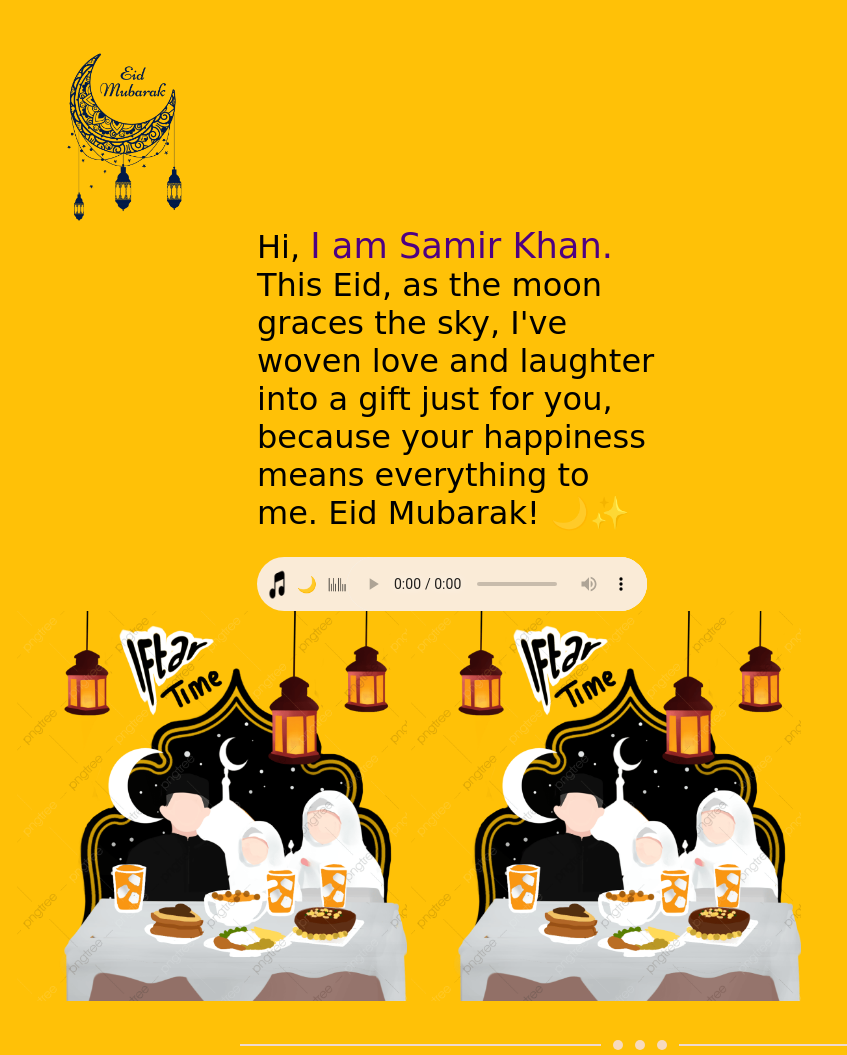
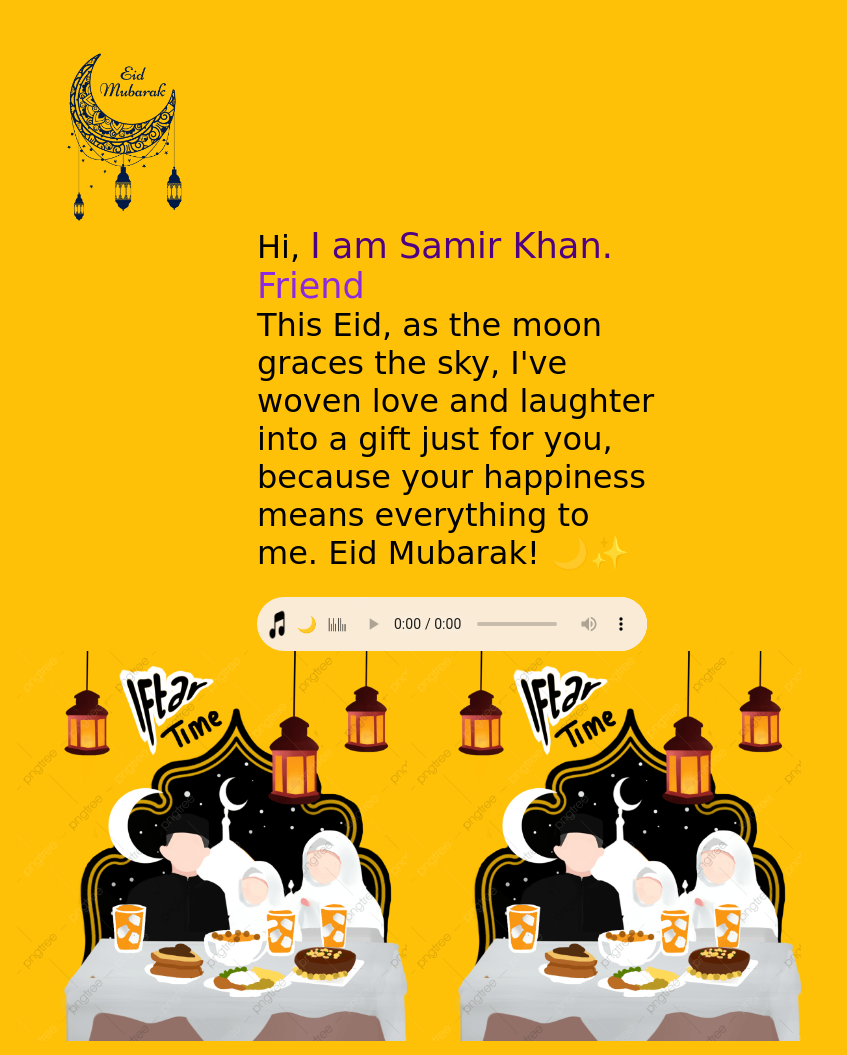
Before and after one commit to CoderSam049/eid-wishes-, a plain HTML site: page index.html in a window 1280 px wide. Shown: the top 1055 px of the page, without its empty margins (0-847 px from the left). Drawn offline with Linux system fonts and the light colour scheme; a web font is replaced by a local one.

Commit message:
feat: implement dynamic greeting functionality and add script file

```diff
--- a/index.html
+++ b/index.html
@@ -13,6 +13,7 @@
     <link rel="preconnect" href="https://fonts.gstatic.com" crossorigin />
     <link href="https://fonts.googleapis.com/css2?family=Style+Script&display=swap" rel="stylesheet" />
     <link rel="stylesheet" href="style.css">
+    <script src="script.js" defer></script>
 
 </head>
 
@@ -94,13 +95,7 @@
 
 
     </section>
-    <script>
-        const receiverName = document.querySelector("#reciver");
-        const senderName = document.querySelector("#sender");
-         senderName.innerText = new URLSearchParams(location.search).get("sender") || 'SAMIR';
-        receiverName.innerText = new URLSearchParams(location.search).get("reciver");
 
-    </script>
 
 </body>
 
--- /dev/null
+++ b/script.js
@@ -0,0 +1,14 @@
+document.addEventListener("DOMContentLoaded", function () {
+    // Get elements
+    const receiverName = document.querySelector("#reciver");
+    const senderName = document.querySelector("#sender");
+
+    // Fetch URL parameters
+    const urlParams = new URLSearchParams(location.search);
+    const sender = urlParams.get("sender") || "SAMIR"; // Default sender
+    const receiver = urlParams.get("reciver") || "Friend"; // Default receiver
+
+    // Update content dynamically
+    if (receiverName) receiverName.innerText = receiver;
+    if (senderName) senderName.innerText = sender;
+});
```
Also changed, not shown: 1 other file.
